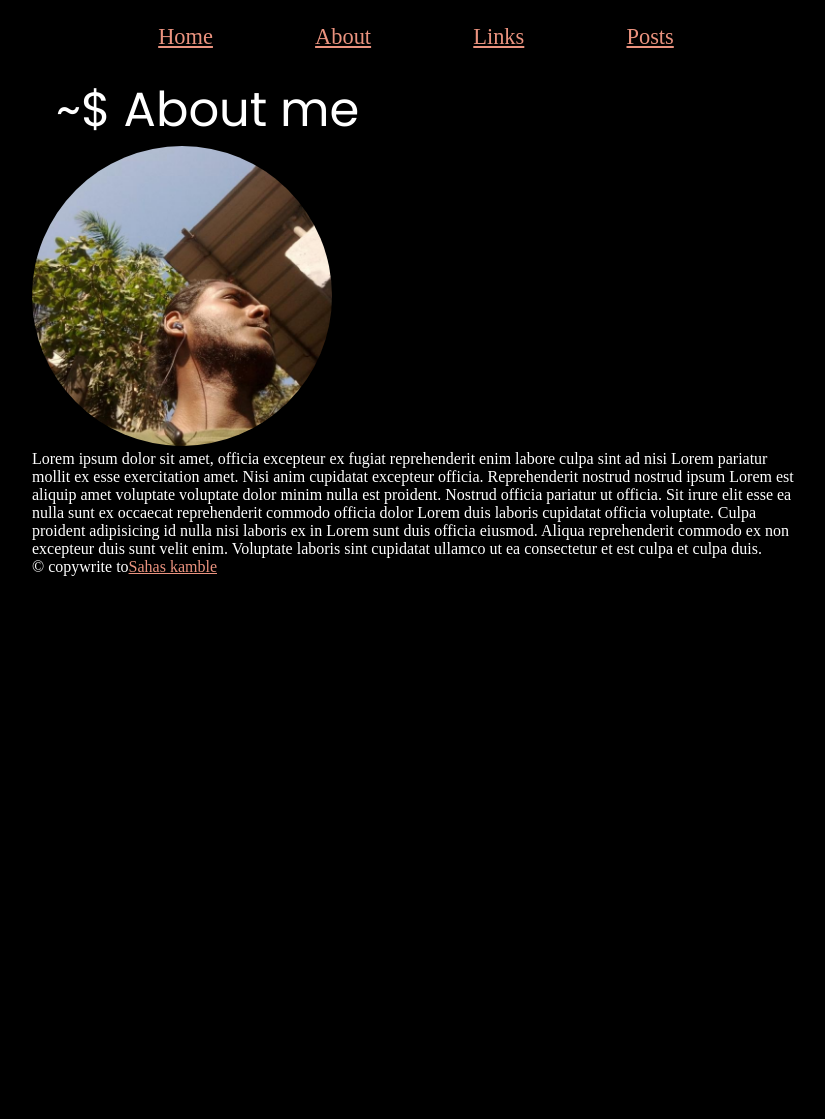
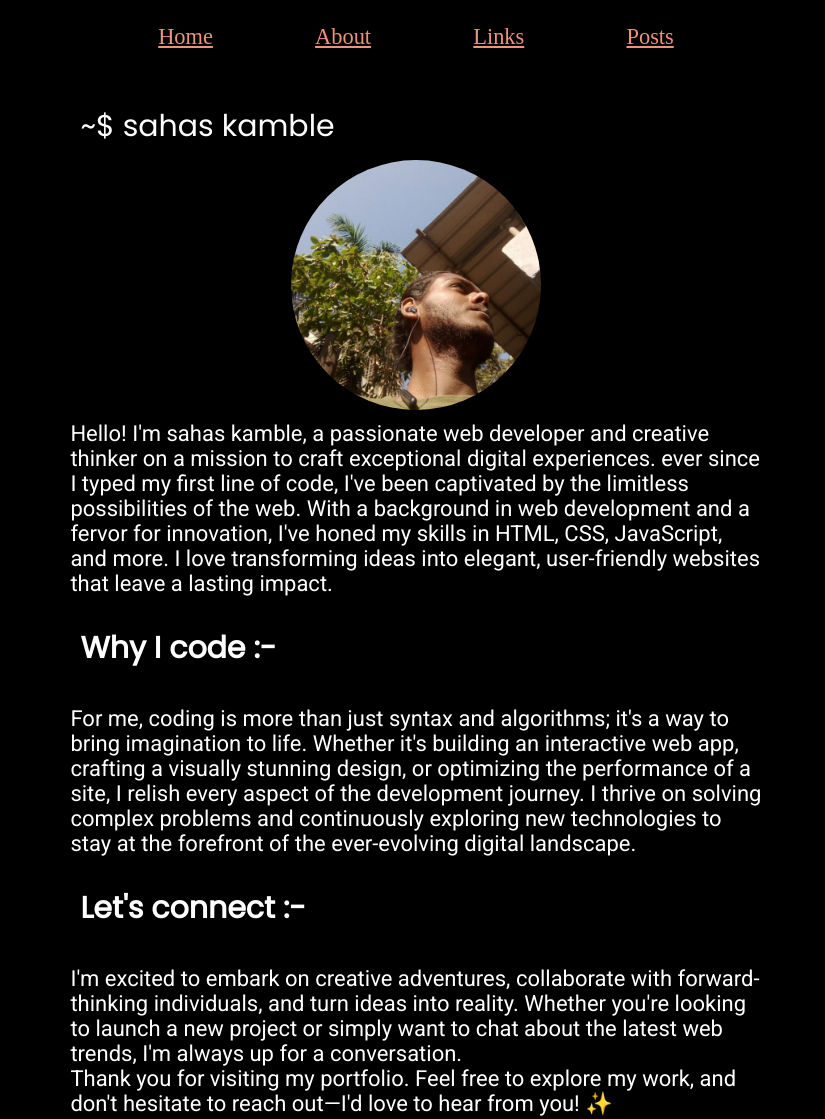
Before and after one commit to eminence-in-shado/S-K, a plain HTML site: page content/about.html in a window 1280 px wide. Shown: the top 1119 px of the page, without its empty margins (224-1049 px from the left). Before the commit the page ends 800 px from the top, so only its background shows below. Drawn offline with Linux system fonts and the light colour scheme.

Commit message:
about section done :)

```diff
--- a/content/about.html
+++ b/content/about.html
@@ -25,26 +25,43 @@
   </header>
 
   <main>
-    <span class="title">~$ About me</span>
+    <section>
+        <span class="cnt">~$ sahas kamble</span>
       <div>
         <img class="content-img" src="../css/mypic.png" alt="sahas kamble">
       </div>
       <div>
         <p>
-        Lorem ipsum dolor sit amet, officia excepteur ex fugiat reprehenderit enim labore culpa sint ad nisi Lorem
-        pariatur mollit ex esse exercitation amet. Nisi anim cupidatat excepteur officia. Reprehenderit nostrud nostrud
-        ipsum Lorem est aliquip amet voluptate voluptate dolor minim nulla est proident. Nostrud officia pariatur ut
-        officia. Sit irure elit esse ea nulla sunt ex occaecat reprehenderit commodo officia dolor Lorem duis laboris
-        cupidatat officia voluptate. Culpa proident adipisicing id nulla nisi laboris ex in Lorem sunt duis officia
-        eiusmod. Aliqua reprehenderit commodo ex non excepteur duis sunt velit enim. Voluptate laboris sint cupidatat
-        ullamco ut ea consectetur et est culpa et culpa duis.
+          Hello! I'm sahas kamble, a passionate web developer and creative thinker on a mission to craft
+          exceptional digital experiences.
+          ever since I typed my first line of code, I've been captivated by the limitless possibilities of the web. With
+          a background in web development and a fervor for innovation, I've honed my skills in HTML, CSS, JavaScript,
+          and more. I love transforming ideas into elegant, user-friendly websites that leave a lasting impact.
         </p>
-
+          <span class="cnt"><strong>Why I code :-</strong></span>
+        <p>
+          <br />
+          For me, coding is more than just syntax and algorithms; it's a way to bring imagination to life. Whether it's
+          building an interactive web app, crafting a visually stunning design, or optimizing the performance of a site,
+          I relish every aspect of the development journey. I thrive on solving complex problems and continuously
+          exploring new technologies to stay at the forefront of the ever-evolving digital landscape.
+        </p>
+          <span class="cnt"><strong>Let's connect :-</strong></span>
+        <p>
+          <br />
+          I'm excited to embark on creative adventures, collaborate with forward-thinking individuals, and turn ideas
+          into reality. Whether you're looking to launch a new project or simply want to chat about the latest web
+          trends, I'm always up for a conversation.
+          <br />
+          Thank you for visiting my portfolio. Feel free to explore my work, and don't hesitate to reach out—I'd love to
+          hear from you! &#10024;
+        </p>
       </div>
+    </section>
   </main>
 
-  <footer>
-    &copy; copywrite to<a href="./">Sahas kamble</a>
+  <footer style="font-family: var(--font-family4); font-size: 20px;">
+    &copy; copywrite to <a href="../index.html">Sahas kamble</a>
   </footer>
 </body>
 
--- a/css/about.css
+++ b/css/about.css
@@ -27,8 +27,9 @@ body{
   background-color: var(--color-background);
   color: #fff;
   max-width: 60vw;
-  max-height: 100svh;
+  max-height: 100dvh;
   margin: auto;
+  overflow: visible;
 }
 
 nav{
@@ -46,15 +47,47 @@ a{
   color: var(--color-btn2);
 }
 
-.title{
-  font-family: var(--font-family3);
-  font-size: 3rem;
-  text-align: center;
-  margin: -1rem 1.5rem 1.5rem 1.5rem;
+.content-img{
+  width: 250px;
+  height: 250px;
+  border-radius: 50%;
+  display: block;
+  margin: 0.7rem auto;
 }
 
-.content-img{
-  width: 300px;
-  height: 300px;
-  border-radius: 50%;
+section{
+  width: 90%;
+  margin: 1.5rem auto;
 }
+
+p{
+  font-family: var(--font-family4);
+  font-size: 22px;
+}
+
+.cnt{
+  display: block;
+  font-family: var(--font-family3);
+  font-size: 30px;
+  margin: 30px 10px 10px 10px;
+}
+
+footer{
+  text-align: center;
+  margin: 1.5rem;
+}
+
+@media only screen and (max-width: 812px)
+{
+  body{
+    max-width: 100%;
+  }
+
+  p{
+    font-size: 20px;
+  }
+
+  .cnt{
+    font-size: 25px;
+  }
+}
```
Also changed, not shown: css/styles.css (+2 -8 lines), index.html (+3 -3 lines). Lines whose indentation alone changed are shown as unchanged.
